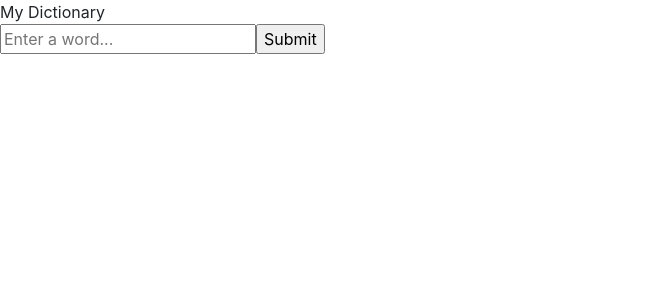
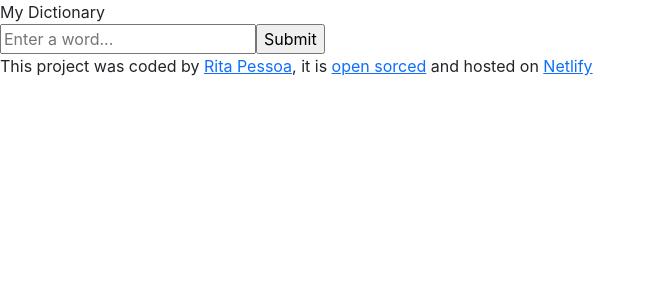
Before and after one commit to ritapessoa01/dictionary-project, a React (Create React App) app: page / in a window 1280 px wide. Shown: the top 300 px of the page, without its empty margins (0-655 px from the left). Built offline with nearby package versions, Linux system fonts and the light colour scheme.

Commit message:
Added a footer and credits

```diff
--- a/src/App.js
+++ b/src/App.js
@@ -1,11 +1,13 @@
 import "./App.css";
 import Dictionary from "./Dictionary";
+import Footer from "./Footer";
 
 function App() {
   return (
     <div className="App">
       <header className="App-header">My Dictionary</header>
       <Dictionary />
+      <Footer />
     </div>
   );
 }
--- /dev/null
+++ b/src/Footer.js
@@ -0,0 +1,23 @@
+import React from "react";
+
+export default function Footer() {
+  return (
+    <div>
+      This project was coded by{" "}
+      <a href="https://github.com/ritapessoa01" target="_blank">
+        Rita Pessoa
+      </a>
+      , it is{" "}
+      <a
+        href="https://github.com/ritapessoa01/dictionary-project"
+        target="_blank"
+      >
+        open sorced
+      </a>{" "}
+      and hosted on{" "}
+      <a href="https://ritas-dictionary.netlify.app/" target="_blank">
+        Netlify
+      </a>
+    </div>
+  );
+}
--- a/src/Results.js
+++ b/src/Results.js
@@ -13,6 +13,7 @@ export default function Result(props) {
             </div>
           );
         })}
+        <div className="credits">Definitions from the SheCodes API 💜</div>
       </div>
     );
   } else {
```
